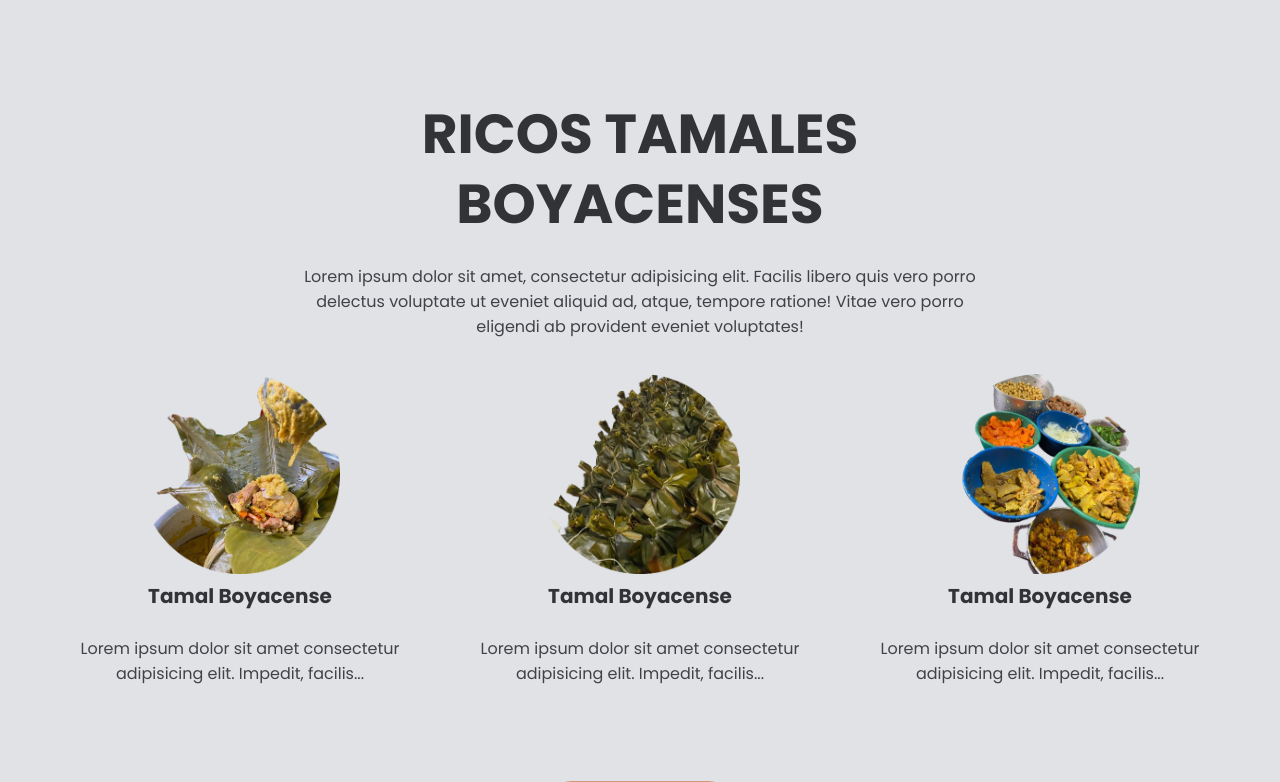
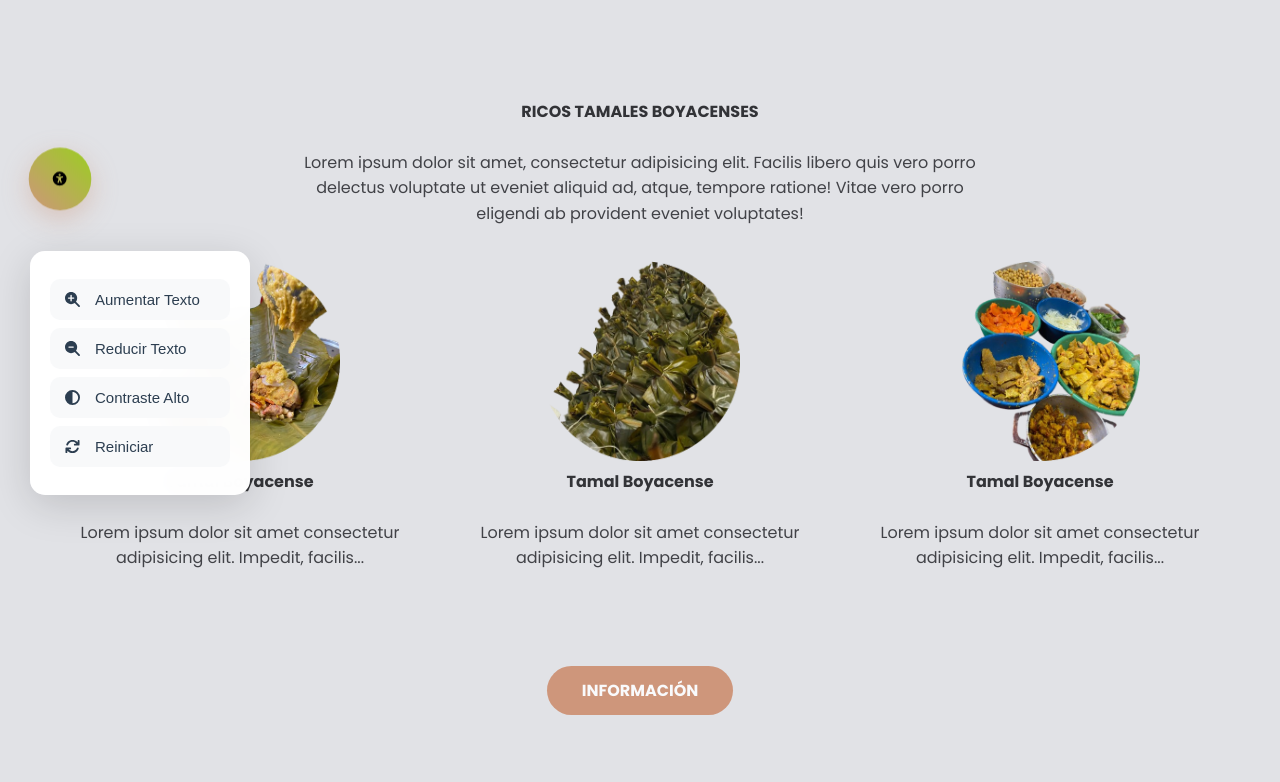
Before and after one commit to Lina1610/Proyecto_ADSO, a Flask app: page / in a window 1280 px wide. Shown: the part 561-1343 px from the top of the page. Run offline with Flask 3, Linux system fonts and the light colour scheme; some libraries are stand-ins or nearby versions.

Commit message:
Accesibilidad Index (principal)

```diff
--- a/my-app/static/assets/css/style.css
+++ b/my-app/static/assets/css/style.css
@@ -529,3 +529,111 @@ p{
       font-size: 16px;
   }
 }
+/* === Ícono de Accesibilidad Mejorado === */
+.accessibility-toggle {
+  position: fixed;
+  bottom: 30px;
+  left: 30px;
+  z-index: 10000;
+  width: 60px;
+  height: 60px;
+  border-radius: 50%;
+  background: linear-gradient(45deg, #CE967B, #9BCE21);
+  border: none;
+  cursor: pointer;
+  box-shadow: 0 8px 25px rgba(206, 150, 123, 0.4);
+  display: flex;
+  align-items: center;
+  justify-content: center;
+  transition: all 0.3s ease;
+  animation: pulse 2s infinite;
+}
+
+.accessibility-toggle i {
+  color: white;
+  font-size: 28px;
+  transition: transform 0.3s ease;
+}
+
+.accessibility-toggle:hover {
+  transform: scale(1.1) rotate(15deg);
+  box-shadow: 0 12px 30px rgba(206, 150, 123, 0.6);
+}
+
+@keyframes pulse {
+  0%, 100% { transform: scale(1); }
+  50% { transform: scale(1.05); }
+}
+
+/* === Panel de Opciones Mejorado === */
+.accessibility-panel {
+  position: fixed;
+  bottom: 110px;
+  left: 30px;
+  background: rgba(255, 255, 255, 0.98);
+  border-radius: 15px;
+  box-shadow: 0 10px 40px rgba(0,0,0,0.15);
+  padding: 20px;
+  transform: translateY(150%);
+  transition: transform 0.4s cubic-bezier(0.68, -0.55, 0.27, 1.55);
+  width: 220px;
+  backdrop-filter: blur(10px);
+}
+
+.accessibility-panel.active {
+  transform: translateY(0);
+}
+
+.accessibility-option {
+  display: flex;
+  align-items: center;
+  gap: 15px;
+  padding: 12px 15px;
+  margin: 8px 0;
+  background: #f8f9fa;
+  border: none;
+  border-radius: 10px;
+  cursor: pointer;
+  transition: all 0.3s ease;
+  width: 100%;
+  font-size: 15px;
+  color: #2c3e50;
+}
+
+.accessibility-option:hover {
+  background: #e9ecef;
+  transform: translateX(10px);
+  box-shadow: 3px 3px 10px rgba(0,0,0,0.1);
+}
+
+.accessibility-option i {
+  width: 25px;
+  font-size: 18px;
+  color: #CE967B;
+}
+
+/* === Tamaños de Fuente Globales === */
+html {
+  font-size: 16px;
+}
+
+body.font-small { font-size: 14px !important; }
+body.font-medium { font-size: 16px !important; }
+body.font-large { font-size: 18px !important; }
+
+body *:not(button):not(input):not(textarea) {
+  font-size: inherit !important;
+  line-height: 1.6 !important;
+}
+
+/* === Contraste Alto Mejorado === */
+body.high-contrast {
+  background: #000 !important;
+  color: #FFF !important;
+}
+
+body.high-contrast * {
+  background: #000 !important;
+  color: #FFF !important;
+  border-color: #FFD700 !important;
+}
--- a/my-app/templates/public/index.html
+++ b/my-app/templates/public/index.html
@@ -330,6 +330,100 @@
   });
   </script>
 
+  <script>
+    document.addEventListener('DOMContentLoaded', () => {
+      // Crear elementos
+      const panel = document.createElement('div');
+      panel.className = 'accessibility-panel';
+      panel.innerHTML = `
+          <button class="accessibility-option" data-action="increase-font">
+              <i class="fas fa-search-plus"></i>Aumentar Texto
+          </button>
+          <button class="accessibility-option" data-action="decrease-font">
+              <i class="fas fa-search-minus"></i>Reducir Texto
+          </button>
+          <button class="accessibility-option" data-action="high-contrast">
+              <i class="fas fa-adjust"></i>Contraste Alto
+          </button>
+          <button class="accessibility-option" data-action="reset">
+              <i class="fas fa-sync"></i>Reiniciar
+          </button>
+      `;
+
+      const toggleBtn = document.createElement('button');
+      toggleBtn.className = 'accessibility-toggle';
+      toggleBtn.innerHTML = '<i class="fas fa-universal-access"></i>';
+      toggleBtn.ariaLabel = 'Panel de accesibilidad';
+
+      // Variables de control
+      let currentFontSize = 16;
+      const minFont = 14;
+      const maxFont = 20;
+
+      // Funcionalidades
+      const updateFontSize = () => {
+          document.documentElement.style.fontSize = `${currentFontSize}px`;
+          localStorage.setItem('fontSize', currentFontSize);
+      };
+
+      toggleBtn.addEventListener('click', () => {
+          panel.classList.toggle('active');
+          toggleBtn.classList.toggle('active');
+      });
+
+      panel.addEventListener('click', (e) => {
+          const action = e.target.closest('button')?.dataset.action;
+          if (!action) return;
+
+          switch(action) {
+              case 'increase-font':
+                  if (currentFontSize < maxFont) {
+                      currentFontSize += 1;
+                      updateFontSize();
+                  }
+                  break;
+
+              case 'decrease-font':
+                  if (currentFontSize > minFont) {
+                      currentFontSize -= 1;
+                      updateFontSize();
+                  }
+                  break;
+
+              case 'high-contrast':
+                  document.body.classList.toggle('high-contrast');
+                  localStorage.setItem('highContrast', document.body.classList.contains('high-contrast'));
+                  break;
+
+              case 'reset':
+                  currentFontSize = 16;
+                  document.body.classList.remove('high-contrast');
+                  localStorage.removeItem('highContrast');
+                  updateFontSize();
+                  break;
+          }
+      });
+
+      // Cargar preferencias
+      const savedFontSize = localStorage.getItem('fontSize');
+      if (savedFontSize) currentFontSize = parseInt(savedFontSize);
+      updateFontSize();
+
+      if (localStorage.getItem('highContrast') === 'true') {
+          document.body.classList.add('high-contrast');
+      }
+
+      // Añadir al DOM
+      document.body.append(toggleBtn, panel);
+
+      // Cerrar panel al hacer click fuera
+      document.addEventListener('click', (e) => {
+          if (!e.target.closest('.accessibility-toggle') && !e.target.closest('.accessibility-panel')) {
+              panel.classList.remove('active');
+          }
+      });
+  });
+  </script>
 
 
 
```
